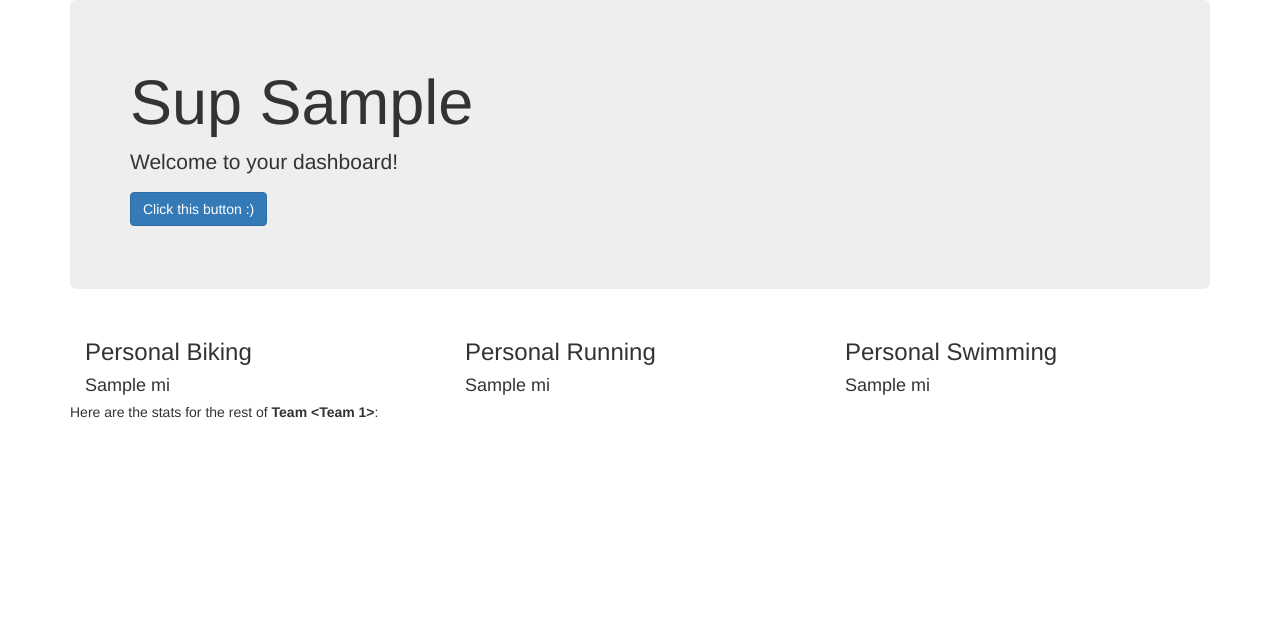
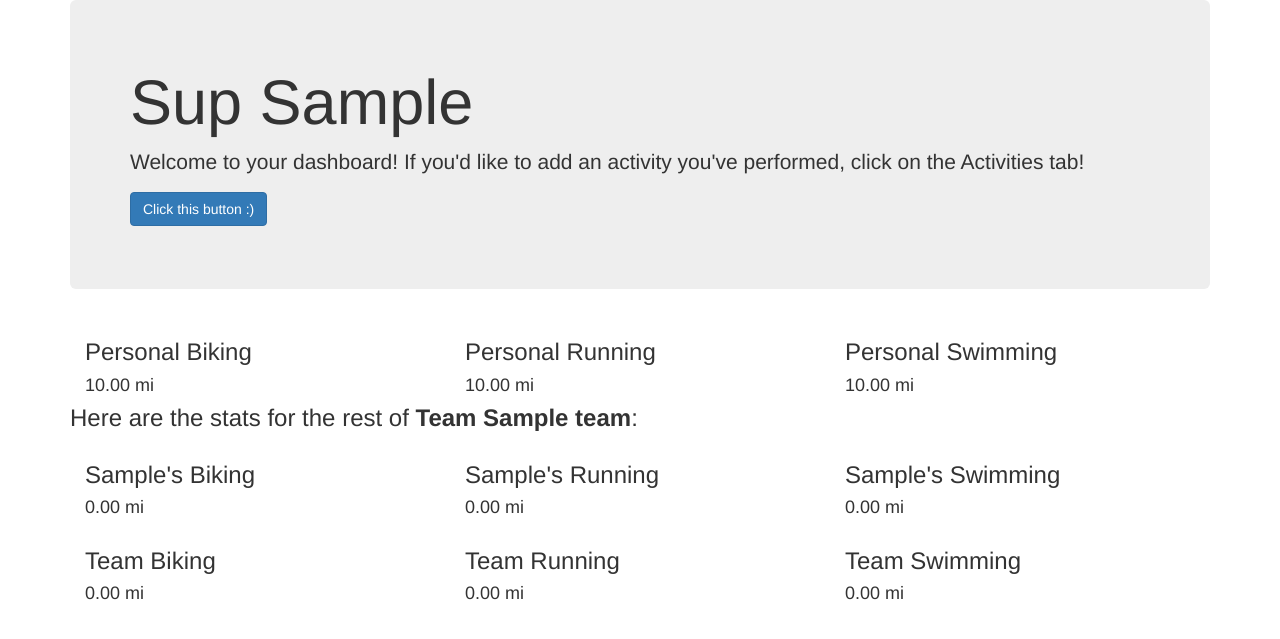
Before and after one commit to Crimsonninja/coen174, a Flask app: template templates/index.html in a window 1280 px wide. Shown: the top 639 px of the page. Run offline with Flask 2, Linux system fonts and the light colour scheme; tables that the repository leaves empty hold one stand-in row (values such as "Sample post"); the template is opened without the code that fills it: values that come from a table or form of the project are taken from there, most other values are stand-ins (such as "Sample title", 1, 10 or a date in 2020); parts of the project's set-up code (start-up, migrations or seed data) failed here and were passed over; some libraries are stand-ins or nearby versions.

Commit message:
Add basic dashboard and leaderboard functionality

```diff
--- a/app.py
+++ b/app.py
@@ -160,12 +160,12 @@
 @app.route('/')
 def index():
   if current_user.is_authenticated:
-    team_name=None
+    team=None
     teammates=None
     team_dict={}
     if current_user.team_id:
-      team_name=Team.query.get(current_user.team_id).team_name
-      teammates=User.query.filter_by(team_id = current_user.team_id).all()
+      team=Team.query.get(current_user.team_id)
+      teammates=User.query.filter_by(team_id = current_user.team_id).filter(User.id != current_user.id).all()
     #   for teammate in teammates:
     #     print(teammate.first_name)
     #     team_dict[teammate.first_name] = [total_user_bike(teammate.id), total_user_run(teammate.id), total_user_swim(teammate.id)]
@@ -176,7 +176,7 @@
                           user_bike=total_user_bike(current_user.id),
                           user_run=total_user_run(current_user.id),
                           user_swim=total_user_swim(current_user.id),
-                          team_name=team_name,
+                          team=team,
                           teammates=teammates,
                           team_dict=team_dict
                           )
@@ -193,7 +193,8 @@
 
 @app.route('/leaderboard')
 def leaderboard():
-  return render_template('leaderboard.html')
+  teams=Team.query.all()
+  return render_template('leaderboard.html',teams=teams)
 
 #------------------------------------ Team Methods ------------------------------------
 
--- a/models.py
+++ b/models.py
@@ -1,7 +1,16 @@
 from app import db
 from sqlalchemy.dialects.postgresql import JSON
 from flask_security import UserMixin, RoleMixin
-from sqlalchemy import BigInteger
+from sqlalchemy import BigInteger, func
+
+# CONSTANTS
+BIKE_GOAL = 112
+RUN_GOAL = 26.2
+SWIM_GOAL = 2.4
+
+BIKE_WEIGHT = 0.4
+RUN_WEIGHT = 0.3
+SWIM_WEIGHT = 0.3
 
 class Team(db.Model):
   __tablename__ = "teams"
@@ -10,6 +19,45 @@
   team_name = db.Column(db.String(250), unique=True)
   member_count = db.Column(db.Integer)
   date_completed = db.Column(db.DateTime)
+
+  def total_team_bike(self):
+    users = User.query.filter_by(team_id = self.id).all()
+    final_bike = 0
+    for user in users:
+      final_bike = final_bike + user.total_user_bike()
+    return final_bike
+
+  def total_team_run(self):
+    users = User.query.filter_by(team_id = self.id).all()
+    final_run = 0
+    for user in users:
+      final_run = final_run + user.total_user_run()
+    return final_run
+
+  def total_team_swim(self):
+    users = User.query.filter_by(team_id = self.id).all()
+    final_swim = 0
+    for user in users:
+      final_swim = final_swim + user.total_user_swim()
+    return final_swim
+
+  # People are welcome to add more distance if they like, but team progress is capped so progress is
+  # not increased if more distance is added beyond the goals for each event
+  def team_progress(self):
+    weighted_swim = self.total_team_swim()/SWIM_GOAL * SWIM_WEIGHT
+    if weighted_swim > SWIM_WEIGHT:
+      weighted_swim = SWIM_WEIGHT
+    print(f'WEIGHTED SWIM: {weighted_swim}')
+    weighted_run = self.total_team_run()/RUN_GOAL * RUN_WEIGHT
+    if weighted_swim > RUN_WEIGHT:
+      weighted_swim = RUN_WEIGHT
+    print(f'WEIGHTED RUN: {weighted_run}')
+    weighted_bike = self.total_team_bike()/BIKE_GOAL * BIKE_WEIGHT
+    if weighted_swim > BIKE_WEIGHT:
+      weighted_swim = BIKE_WEIGHT
+    print(f'WEIGHTED BIKE: {weighted_bike}')
+
+    return (weighted_bike + weighted_run + weighted_run)*100
 
 class User(db.Model, UserMixin):
   """docstring for User"""
@@ -22,6 +70,21 @@
   team_id = db.Column('team_id',db.Integer, db.ForeignKey('teams.id'), nullable=True)
   active = db.Column(db.Boolean)
   roles = db.relationship('Role', secondary='roles_users', backref=db.backref('users', lazy='dynamic'))
+
+  def total_user_bike(self):
+    return Activity.query.filter_by(user_id = self.id) \
+                .filter_by(activity_type = "biking") \
+                .with_entities(func.sum(Activity.distance)).scalar() or 0
+
+  def total_user_run(self):
+    return Activity.query.filter_by(user_id = self.id) \
+                .filter_by(activity_type = "running") \
+                .with_entities(func.sum(Activity.distance)).scalar() or 0
+
+  def total_user_swim(self):
+    return Activity.query.filter_by(user_id = self.id) \
+                .filter_by(activity_type = "swimming") \
+                .with_entities(func.sum(Activity.distance)).scalar() or 0
 
 class Role(db.Model, RoleMixin):
   __tablename__ = 'roles'
--- a/templates/index.html
+++ b/templates/index.html
@@ -24,32 +24,58 @@
   {%- endwith %}
     <div class="jumbotron">
       <h1>Sup {{user_first_name}}</h1>
-      <p>Welcome to your dashboard!</p>
+      <p>Welcome to your dashboard! If you'd like to add an activity you've performed, click on the Activities tab!</p>
       <p>
         <button type="submit" class="btn btn-primary">Click this button :)</button>
       </p>
     </div>
     <div class="col-xs-4">
       <h3>Personal Biking</h3>
-      <h4>{{user_bike}} mi</h4>
+      <h4>{{'%.2f' % user_bike}} mi</h4>
     </div>
     <div class="col-xs-4">
       <h3>Personal Running</h3>
-      <h4>{{user_run}} mi</h4>
+      <h4>{{'%.2f' % user_run}} mi</h4>
     </div>
     <div class="col-xs-4">
       <h3>Personal Swimming</h3>
-      <h4>{{user_swim}} mi</h4>
+      <h4>{{'%.2f' % user_swim}} mi</h4>
     </div>
-    {% if team_name %}
-    <h5>Here are the stats for the rest of <strong>Team {{team_name}}</strong>: </h5>
+    {% if team %}
+    <h3>Here are the stats for the rest of <strong>Team {{team.team_name}}</strong>: </h3>
+    {% for teammate in teammates %}
+      <div class="col-xs-4">
+        <h3>{{teammate.first_name}}'s Biking</h3>
+        <h4>{{'%.2f' % teammate.total_user_bike()}} mi</h4>
+      </div>
+      <div class="col-xs-4">
+        <h3>{{teammate.first_name}}'s Running</h3>
+        <h4>{{'%.2f' % teammate.total_user_run()}} mi</h4>
+      </div>
+      <div class="col-xs-4">
+        <h3>{{teammate.first_name}}'s Swimming</h3>
+        <h4>{{'%.2f' % teammate.total_user_swim()}} mi</h4>
+      </div>
+    {% endfor %}
+    <div class="col-xs-4">
+      <h3>Team Biking</h3>
+      <h4>{{'%.2f' % team.total_team_bike()}} mi</h4>
+    </div>
+    <div class="col-xs-4">
+      <h3>Team Running</h3>
+      <h4>{{'%.2f' % team.total_team_run()}} mi</h4>
+    </div>
+    <div class="col-xs-4">
+      <h3>Team Swimming</h3>
+      <h4>{{'%.2f' % team.total_team_swim()}} mi</h4>
+    </div>
     <!-- {% for arr_of_distance in arr_of_distances %}
       {% for thing in arr_of_distance %}
         <h4>thing</h4>
         <h5>{{thing}}</h5>
       {% endfor %}
-    {% endfor %}
-    {% endif %} -->
+    {% endfor %} -->
+    {% endif %}
 
    </div>
 {%- endblock %}
--- a/templates/teams.html
+++ b/templates/teams.html
@@ -62,7 +62,7 @@
             {% for team in team_list %}
               <tr>
                 <td>{{team.team_name}}</td>
-                <td><a href="/jointeam/{{team.id}}">Join</td>
+                <td><a href="/jointeam/{{team.id}}">Join</a></td>
               </tr>
             {% endfor %}
           {% endif %}
```
Also changed, not shown: templates/leaderboard.html (+22 -4 lines).
